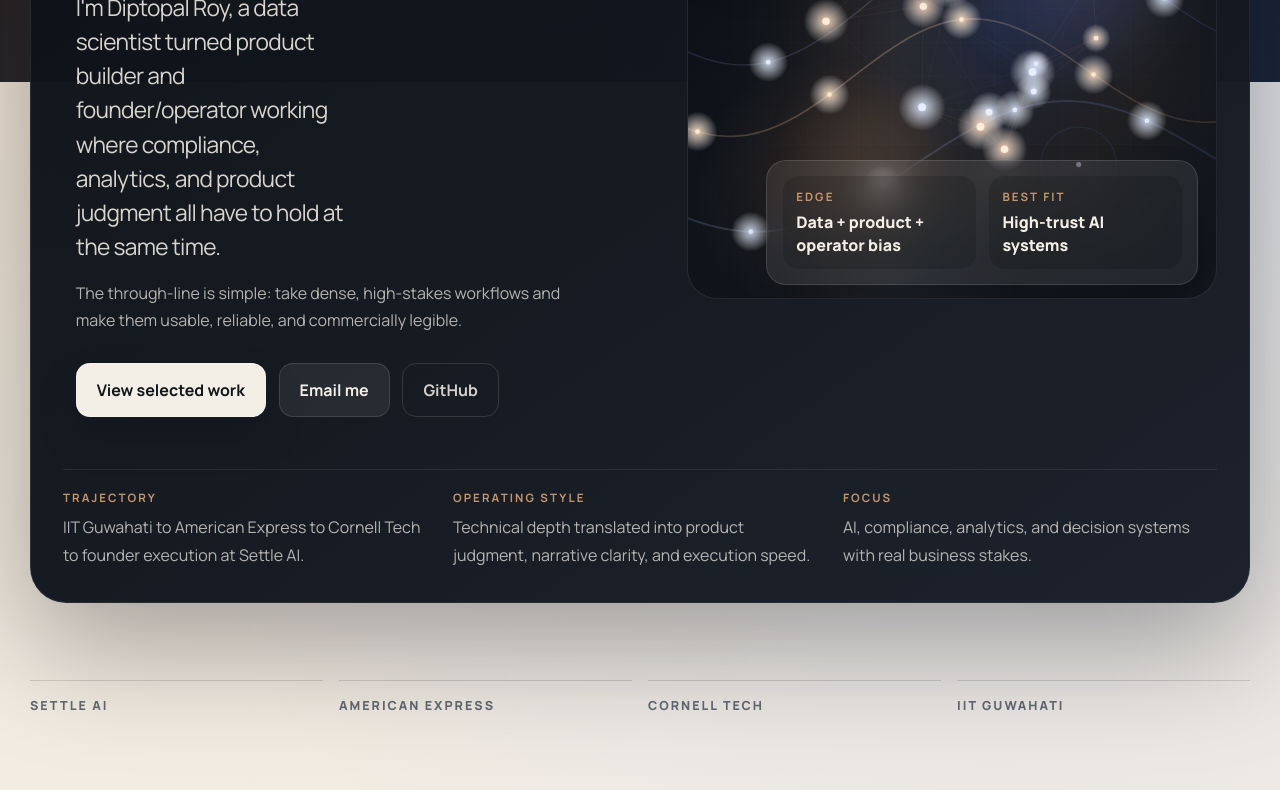
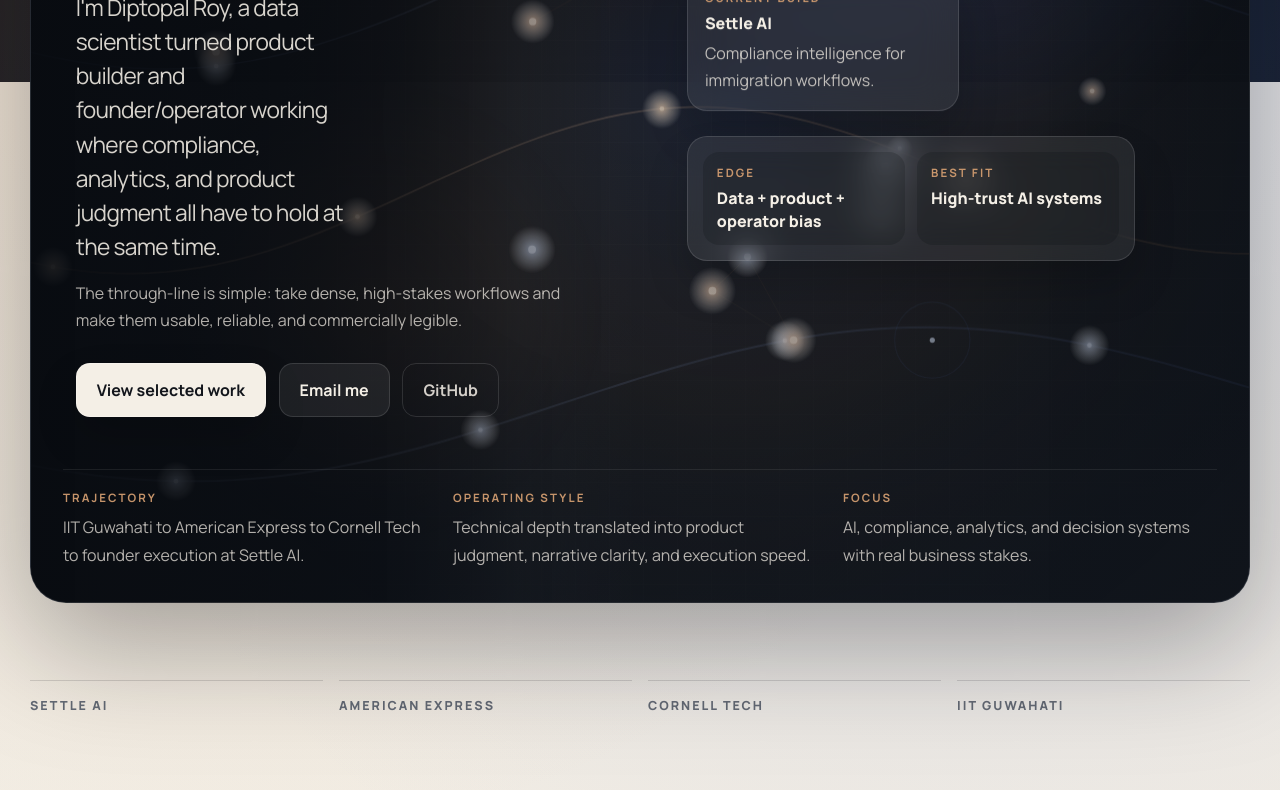
Before and after one commit to dipto1996/personal-site, a plain HTML site: page index.html in a window 1280 px wide. Shown: the part 494-1284 px from the top of the page. Drawn offline with Linux system fonts and the light colour scheme; animation ran at ten frames a second.

Commit message:
Expand hero animation across full section

```diff
--- a/index.html
+++ b/index.html
@@ -42,6 +42,11 @@
 
       <main id="top">
         <section class="hero">
+          <canvas class="hero-canvas" data-hero-canvas></canvas>
+          <div class="hero-grid"></div>
+          <div class="hero-glow"></div>
+          <div class="hero-vignette"></div>
+
           <div class="hero-copy">
             <p class="eyebrow">AI + data science + product + founder execution</p>
             <h1>AI systems for decisions that cannot afford bluffing.</h1>
@@ -73,16 +78,10 @@
             <div class="hero-visual-head">
               <p class="eyebrow">Live Signal Field</p>
               <p class="hero-visual-copy">
-                A contained motion system inspired by the environments I like
-                building for: dense inputs, moving dependencies, and no room
-                for bluffing.
+                The signal field now runs across the whole hero so the top of
+                the page feels like one system instead of a boxed demo.
               </p>
             </div>
-
-            <div class="hero-stage" data-hero-stage>
-              <canvas class="hero-canvas" data-hero-canvas></canvas>
-              <div class="hero-stage-grid"></div>
-              <div class="hero-stage-glow"></div>
 
             <div class="hero-stage-card hero-stage-card-top">
               <span>Current build</span>
@@ -98,7 +97,6 @@
               <div class="stage-metric">
                 <span>Best fit</span>
                 <strong>High-trust AI systems</strong>
-                </div>
               </div>
             </div>
           </div>
--- a/script.js
+++ b/script.js
@@ -113,7 +113,7 @@ const experienceList = document.querySelector("[data-experience-list]");
 const ideasGrid = document.querySelector("[data-ideas-grid]");
 const yearNode = document.querySelector("[data-year]");
 const heroCanvas = document.querySelector("[data-hero-canvas]");
-const heroStage = document.querySelector("[data-hero-stage]");
+const heroSection = document.querySelector(".hero");
 
 if (projectGrid) {
   projectGrid.innerHTML = projects
@@ -197,7 +197,7 @@ if (yearNode) {
 const prefersReducedMotion = window.matchMedia("(prefers-reduced-motion: reduce)");
 
 function setupHeroSignalField() {
-  if (!heroCanvas || !heroStage || prefersReducedMotion.matches) {
+  if (!heroCanvas || !heroSection || prefersReducedMotion.matches) {
     return;
   }
 
@@ -220,8 +220,8 @@ function setupHeroSignalField() {
   let animationFrame = null;
 
   const nodes = Array.from({ length: 18 }, (_, index) => ({
-    baseX: 0.24 + Math.random() * 0.54,
-    baseY: 0.2 + Math.random() * 0.56,
+    baseX: 0.12 + Math.random() * 0.76,
+    baseY: 0.16 + Math.random() * 0.64,
     driftX: (Math.random() - 0.5) * 0.05,
     driftY: (Math.random() - 0.5) * 0.05,
     phase: Math.random() * Math.PI * 2,
@@ -231,15 +231,15 @@ function setupHeroSignalField() {
   }));
 
   const tracks = [
-    { base: 0.23, amp: 0.08, freq: 1.3, speed: 0.00019, warm: true },
-    { base: 0.39, amp: 0.11, freq: 1.05, speed: 0.00014, warm: false },
-    { base: 0.56, amp: 0.09, freq: 1.18, speed: 0.00016, warm: true },
-    { base: 0.74, amp: 0.1, freq: 0.92, speed: 0.00013, warm: false },
+    { base: 0.18, amp: 0.055, freq: 1.28, speed: 0.00019, warm: true },
+    { base: 0.36, amp: 0.072, freq: 1.02, speed: 0.00014, warm: false },
+    { base: 0.58, amp: 0.065, freq: 1.16, speed: 0.00016, warm: true },
+    { base: 0.8, amp: 0.06, freq: 0.9, speed: 0.00013, warm: false },
   ];
 
   const resizeCanvas = () => {
-    width = heroStage.clientWidth;
-    height = heroStage.clientHeight;
+    width = heroSection.clientWidth;
+    height = heroSection.clientHeight;
     heroCanvas.width = Math.floor(width * deviceRatio);
     heroCanvas.height = Math.floor(height * deviceRatio);
     context.setTransform(deviceRatio, 0, 0, deviceRatio, 0, 0);
@@ -448,13 +448,13 @@ function setupHeroSignalField() {
     }
   };
 
-  heroStage.addEventListener("pointermove", (event) => {
-    const bounds = heroStage.getBoundingClientRect();
+  heroSection.addEventListener("pointermove", (event) => {
+    const bounds = heroSection.getBoundingClientRect();
     pointer.targetX = (event.clientX - bounds.left) / bounds.width;
     pointer.targetY = (event.clientY - bounds.top) / bounds.height;
   });
 
-  heroStage.addEventListener("pointerleave", () => {
+  heroSection.addEventListener("pointerleave", () => {
     pointer.targetX = 0.5;
     pointer.targetY = 0.5;
   });
--- a/styles.css
+++ b/styles.css
@@ -163,7 +163,8 @@ main {
 }
 
 .hero-copy,
-.hero-visual {
+.hero-visual,
+.hero-proof {
   position: relative;
   z-index: 1;
 }
@@ -279,14 +280,54 @@ main {
   background: transparent;
 }
 
+.hero-canvas,
+.hero-grid,
+.hero-glow,
+.hero-vignette {
+  position: absolute;
+  inset: 0;
+  pointer-events: none;
+}
+
+.hero-canvas {
+  width: 100%;
+  height: 100%;
+  z-index: 0;
+}
+
+.hero-grid {
+  z-index: 0;
+  background-image:
+    linear-gradient(rgba(255, 255, 255, 0.045) 1px, transparent 1px),
+    linear-gradient(90deg, rgba(255, 255, 255, 0.04) 1px, transparent 1px);
+  background-size: 34px 34px;
+  opacity: 0.38;
+  mask-image: radial-gradient(circle at 54% 46%, rgba(0, 0, 0, 0.94), rgba(0, 0, 0, 0.32));
+}
+
+.hero-glow {
+  z-index: 0;
+  background:
+    radial-gradient(circle at 28% 70%, rgba(213, 144, 89, 0.12), transparent 20%),
+    radial-gradient(circle at 76% 24%, rgba(95, 125, 227, 0.14), transparent 26%);
+  filter: blur(18px);
+}
+
+.hero-vignette {
+  z-index: 0;
+  background:
+    linear-gradient(90deg, rgba(8, 11, 16, 0.9) 0%, rgba(8, 11, 16, 0.72) 24%, rgba(8, 11, 16, 0.28) 48%, rgba(8, 11, 16, 0.42) 100%),
+    radial-gradient(circle at 50% 50%, rgba(0, 0, 0, 0), rgba(4, 7, 11, 0.28) 92%);
+}
+
 .hero-visual {
   display: grid;
-  align-content: start;
+  align-content: center;
   gap: 1rem;
 }
 
 .hero-visual-head {
-  max-width: 29rem;
+  max-width: 25rem;
   padding: 0.3rem 0.2rem 0;
 }
 
@@ -295,50 +336,8 @@ main {
   color: rgba(244, 239, 230, 0.66);
 }
 
-.hero-stage {
+.hero-stage-card {
   position: relative;
-  min-height: 31rem;
-  overflow: hidden;
-  border: 1px solid rgba(255, 255, 255, 0.09);
-  border-radius: 30px;
-  background:
-    radial-gradient(circle at 26% 78%, rgba(208, 140, 84, 0.14), transparent 24%),
-    radial-gradient(circle at 74% 30%, rgba(95, 125, 227, 0.16), transparent 28%),
-    linear-gradient(145deg, rgba(13, 17, 24, 0.98) 0%, rgba(18, 23, 31, 0.98) 100%);
-  box-shadow: inset 0 1px 0 rgba(255, 255, 255, 0.04);
-}
-
-.hero-canvas,
-.hero-stage-grid,
-.hero-stage-glow {
-  position: absolute;
-  inset: 0;
-  pointer-events: none;
-}
-
-.hero-canvas {
-  width: 100%;
-  height: 100%;
-}
-
-.hero-stage-grid {
-  background-image:
-    linear-gradient(rgba(255, 255, 255, 0.045) 1px, transparent 1px),
-    linear-gradient(90deg, rgba(255, 255, 255, 0.04) 1px, transparent 1px);
-  background-size: 34px 34px;
-  opacity: 0.4;
-  mask-image: radial-gradient(circle at 54% 48%, rgba(0, 0, 0, 0.9), rgba(0, 0, 0, 0.2));
-}
-
-.hero-stage-glow {
-  background:
-    radial-gradient(circle at 34% 72%, rgba(213, 144, 89, 0.12), transparent 18%),
-    radial-gradient(circle at 72% 34%, rgba(95, 125, 227, 0.14), transparent 22%);
-  filter: blur(18px);
-}
-
-.hero-stage-card {
-  position: absolute;
   z-index: 1;
   border: 1px solid rgba(255, 255, 255, 0.12);
   border-radius: 20px;
@@ -348,9 +347,7 @@ main {
 }
 
 .hero-stage-card-top {
-  top: 1.1rem;
-  left: 1.1rem;
-  width: min(16rem, calc(100% - 2.2rem));
+  width: min(17rem, 100%);
   padding: 1rem 1.05rem;
   animation: panelFloat 9s ease-in-out infinite;
 }
@@ -386,12 +383,10 @@ main {
 }
 
 .hero-stage-card-bottom {
-  right: 1.1rem;
-  bottom: 1.1rem;
   display: grid;
   grid-template-columns: repeat(2, minmax(0, 1fr));
   gap: 0.8rem;
-  width: min(27rem, calc(100% - 2.2rem));
+  width: min(28rem, 100%);
   padding: 0.95rem;
   animation: panelFloatReverse 10s ease-in-out infinite;
 }
@@ -403,8 +398,6 @@ main {
 }
 
 .hero-proof {
-  position: relative;
-  z-index: 1;
   grid-column: 1 / -1;
   display: grid;
   grid-template-columns: repeat(3, minmax(0, 1fr));
@@ -783,10 +776,6 @@ main {
     grid-template-columns: 1fr;
   }
 
-  .hero-stage {
-    min-height: 28rem;
-  }
-
   .hero-proof,
   .credibility-strip,
   .idea-grid {
@@ -845,23 +834,12 @@ main {
     font-size: 1.14rem;
   }
 
-  .hero-stage {
-    min-height: 24rem;
-  }
-
   .hero-stage-card-top,
   .hero-stage-card-bottom {
-    width: calc(100% - 1.6rem);
-  }
-
-  .hero-stage-card-top {
-    top: 0.8rem;
-    left: 0.8rem;
+    width: 100%;
   }
 
   .hero-stage-card-bottom {
-    right: 0.8rem;
-    bottom: 0.8rem;
     grid-template-columns: 1fr;
   }
 
```
Lines whose indentation alone changed are shown as unchanged.
